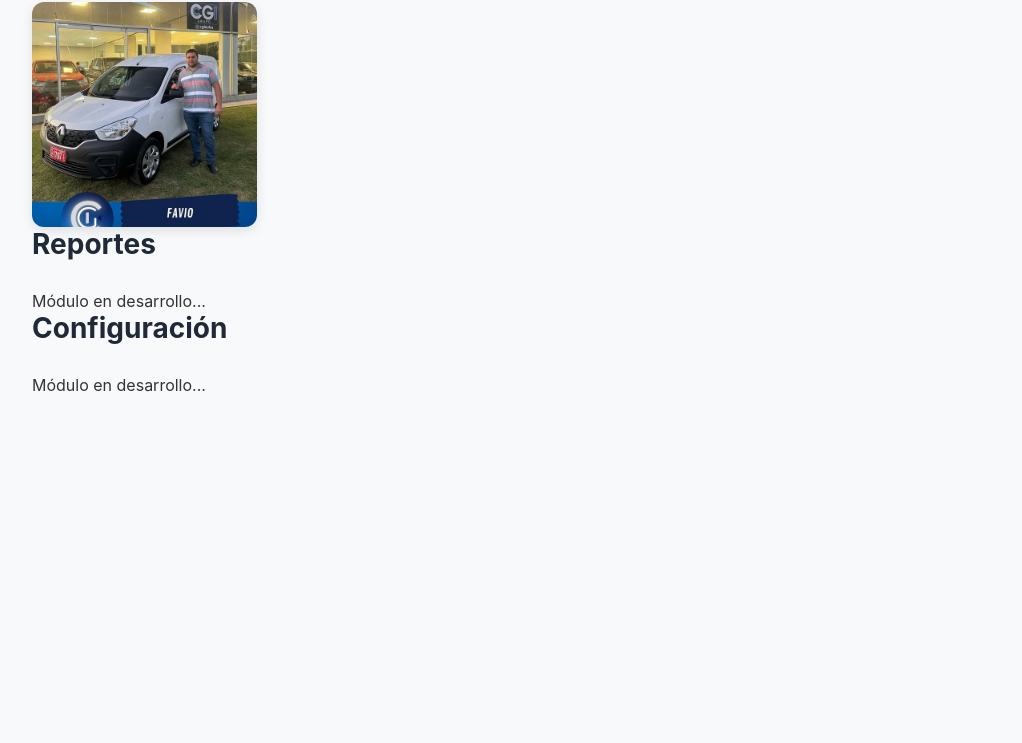
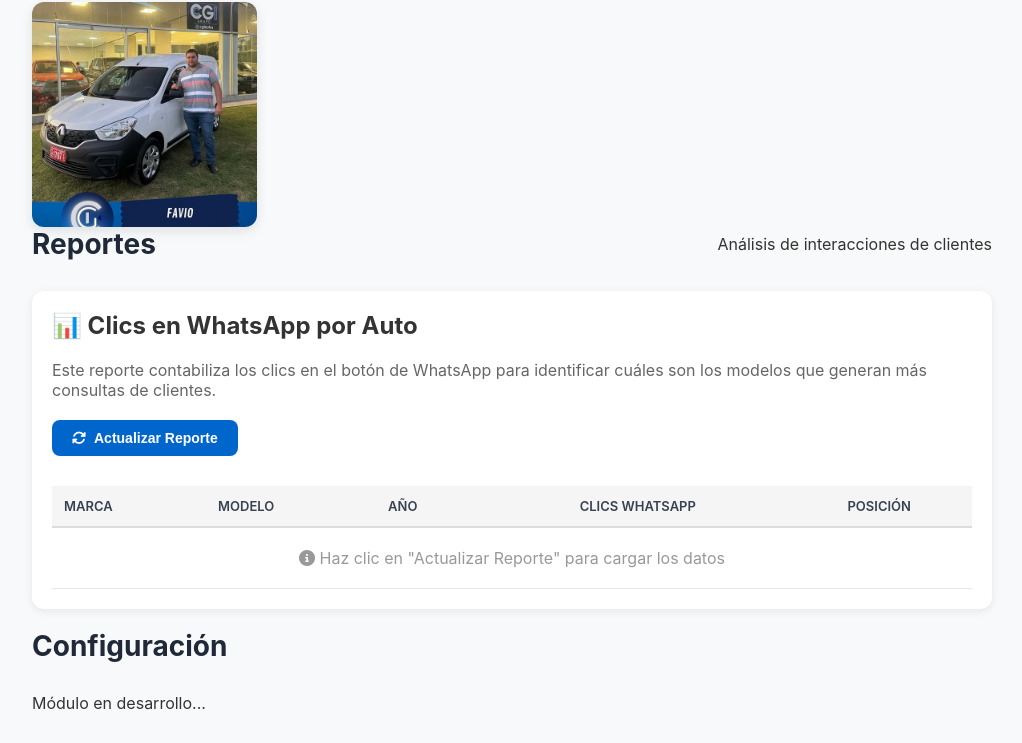
Before and after one commit to Mayoo5/proyecto, a Flask app: page / in a window 1280 px wide. Shown: the part 2680-3423 px from the top of the page, without its empty margins (258-1280 px from the left). Before the commit the page ends 3072 px from the top, so only its background shows below. Run offline with Flask 3, Linux system fonts and the light colour scheme; the visitor is signed in with stand-in values (Sample User, id 1).

Commit message:
feat: Add WhatsApp click tracking report function to admin panel

```diff
--- a/Agencias/AGENCIACGI3 - copia/backend/templates/admin.html
+++ b/Agencias/AGENCIACGI3 - copia/backend/templates/admin.html
@@ -802,7 +802,7 @@
             <ul class="nav-menu">
                 <li><a href="#" onclick="showSection('dashboard')" class="active"><i class="fas fa-chart-line"></i> <span>Dashboard</span></a></li>
                 <li><a href="#" onclick="showSection('autos')"><i class="fas fa-car"></i> <span>Mis Autos</span></a></li>
-                <li><a href="#" onclick="showSection('clientes')"><i class="fas fa-users"></i> <span>Clientes</span></a></li>
+                <li><a href="#" onclick="showSection('clientes')"><i class="fas fa-users"></i> <span>Clientes Satisfechos</span></a></li>
                 <li><a href="#" onclick="showSection('reportes')"><i class="fas fa-file-chart-line"></i> <span>Reportes</span></a></li>
                 <li><a href="#" onclick="showSection('configuracion')"><i class="fas fa-cog"></i> <span>Configuración</span></a></li>
             </ul>
@@ -913,8 +913,40 @@
             <section id="reportes" class="section-content">
                 <div class="header">
                     <h1>Reportes</h1>
-                </div>
-                <p>Módulo en desarrollo...</p>
+                    <p>Análisis de interacciones de clientes</p>
+                </div>
+
+                <div class="section">
+                    <h2 style="margin-bottom: 20px;">📊 Clics en WhatsApp por Auto</h2>
+                    <p style="color: #666; margin-bottom: 20px;">Este reporte contabiliza los clics en el botón de WhatsApp para identificar cuáles son los modelos que generan más consultas de clientes.</p>
+
+                    <div style="margin-bottom: 30px;">
+                        <button class="btn btn-primary" onclick="cargarReporteWhatsApp()">
+                            <i class="fas fa-sync-alt"></i> Actualizar Reporte
+                        </button>
+                    </div>
+
+                    <div style="overflow-x: auto;">
+                        <table style="width: 100%; border-collapse: collapse;">
+                            <thead>
+                                <tr style="background: #f5f5f5; border-bottom: 2px solid #ddd;">
+                                    <th style="padding: 12px; text-align: left; font-weight: 600;">Marca</th>
+                                    <th style="padding: 12px; text-align: left; font-weight: 600;">Modelo</th>
+                                    <th style="padding: 12px; text-align: left; font-weight: 600;">Año</th>
+                                    <th style="padding: 12px; text-align: center; font-weight: 600;">Clics WhatsApp</th>
+                                    <th style="padding: 12px; text-align: center; font-weight: 600;">Posición</th>
+                                </tr>
+                            </thead>
+                            <tbody id="reporteWhatsAppTable">
+                                <tr>
+                                    <td colspan="5" style="padding: 20px; text-align: center; color: #999;">
+                                        <i class="fas fa-info-circle"></i> Haz clic en "Actualizar Reporte" para cargar los datos
+                                    </td>
+                                </tr>
+                            </tbody>
+                        </table>
+                    </div>
+                </div>
             </section>
 
             <!-- Configuración -->
@@ -1797,6 +1829,47 @@
             }
         });
 
+        // ============= REPORTE WHATSAPP =============
+        function cargarReporteWhatsApp() {
+            // Simular carga de datos (en producción, esto vendría de una API)
+            const tabla = document.getElementById('reporteWhatsAppTable');
+            tabla.innerHTML = '<tr><td colspan="5" style="padding: 20px; text-align: center;"><i class="fas fa-spinner fa-spin"></i> Cargando reporte...</td></tr>';
+
+            // Simular delay de carga
+            setTimeout(() => {
+                // Crear datos de ejemplo (en producción vendría del backend)
+                const reporteData = [
+                    { marca: 'Toyota', modelo: 'Corolla', año: 2024, clics: 45 },
+                    { marca: 'Honda', modelo: 'Civic', año: 2023, clics: 38 },
+                    { marca: 'Ford', modelo: 'Fiesta', año: 2022, clics: 32 },
+                    { marca: 'Chevrolet', modelo: 'Cruze', año: 2023, clics: 28 },
+                    { marca: 'Volkswagen', modelo: 'Polo', año: 2024, clics: 25 },
+                ];
+
+                // Ordenar por clics descendente
+                reporteData.sort((a, b) => b.clics - a.clics);
+
+                // Generar tabla
+                tabla.innerHTML = reporteData.map((item, index) => `
+                    <tr style="border-bottom: 1px solid #eee;">
+                        <td style="padding: 12px;">${item.marca}</td>
+                        <td style="padding: 12px;">${item.modelo}</td>
+                        <td style="padding: 12px;">${item.año}</td>
+                        <td style="padding: 12px; text-align: center;">
+                            <span style="background: #0066cc; color: white; padding: 4px 12px; border-radius: 20px; font-weight: 600;">
+                                ${item.clics}
+                            </span>
+                        </td>
+                        <td style="padding: 12px; text-align: center;">
+                            <span style="background: ${index === 0 ? '#fbbf24' : index === 1 ? '#9ca3af' : index === 2 ? '#dc2626' : '#e5e7eb'}; color: white; padding: 4px 12px; border-radius: 20px; font-weight: 600;">
+                                ${index === 0 ? '🥇' : index === 1 ? '🥈' : index === 2 ? '🥉' : (index + 1)}
+                            </span>
+                        </td>
+                    </tr>
+                `).join('');
+            }, 500);
+        }
+
         // Cargar clientes al iniciar
         loadClientes();
     </script>
```
